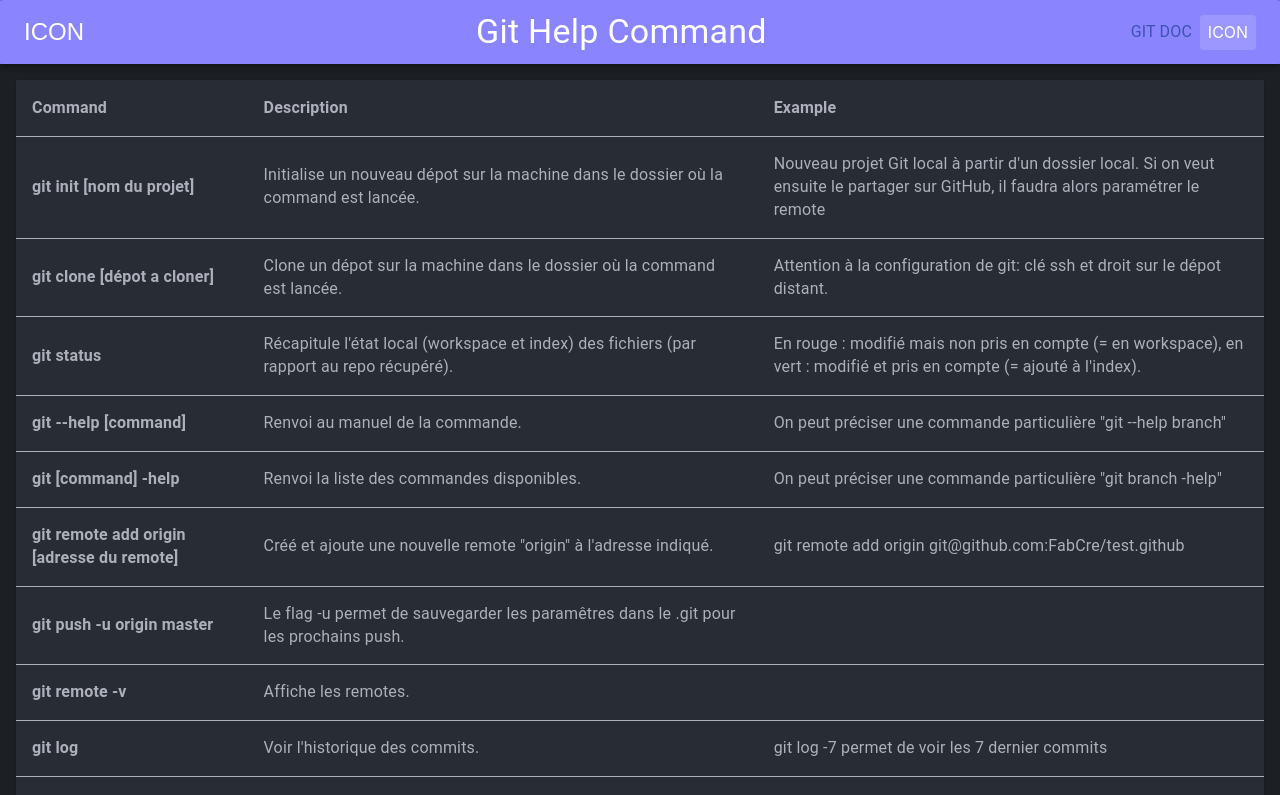
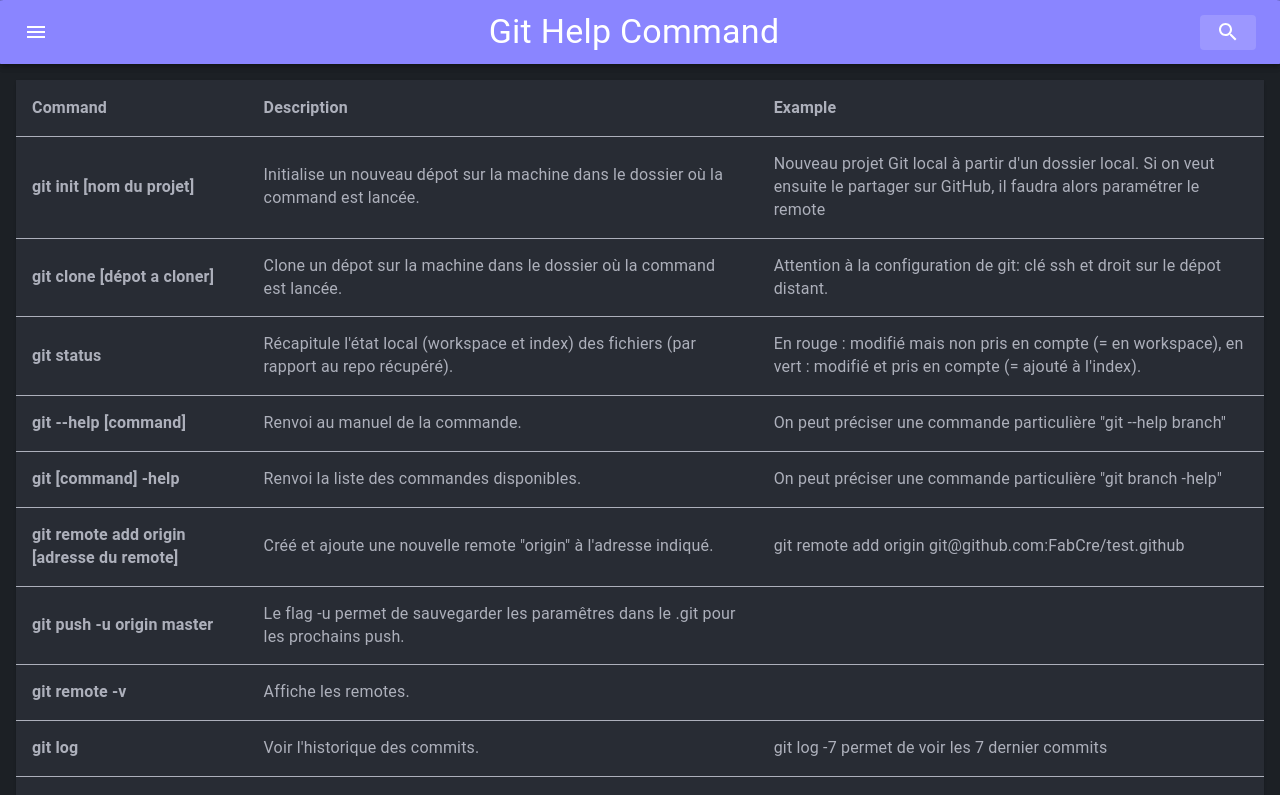
Before and after one commit to FabCre/React-Git-Help, a React (Vite) app: page / in a window 1280 px wide. Shown: the top 795 px of the page. Built offline with nearby package versions, Linux system fonts and the light colour scheme.

Commit message:
fix: vite config for icon from material ui

```diff
--- a/src/Components/App.tsx
+++ b/src/Components/App.tsx
@@ -1,5 +1,5 @@
 import React from 'react';
-import { createMuiTheme, MuiThemeProvider } from '@material-ui/core';
+import { createTheme, MuiThemeProvider } from '@material-ui/core';
 
 import SearchAppBar from './SearchAppBar';
 import GitConfig from './GitConfig';
@@ -10,7 +10,7 @@ import RebaseVerticalLinearStepper from './Process/RebaseVerticalLinearStepper';
 
 import './App.scss';
 
-const theme = createMuiTheme({
+const theme = createTheme({
   overrides: {
     MuiAppBar: {
       root: {
@@ -38,7 +38,7 @@ const theme = createMuiTheme({
   },
 });
 
-export type MenuCategory = 'Merge Process' | 'Rebase Process' | 'HotFix Process' | 'GitConfig' | 'Command';
+export type MenuCategory = 'Merge Process' | 'Rebase Process' | 'HotFix Process' | 'Git config' | 'Command';
 
 const App: React.FC = () => {
   const [category, setCategory] = React.useState<MenuCategory>('Command');
@@ -57,7 +57,7 @@ const App: React.FC = () => {
     <div className="root">
       <MuiThemeProvider theme={theme}>
         <SearchAppBar chooseCategory={onCategoryChoose} searchChange={onSearchChange} category={category} />
-        {category === 'GitConfig' && <GitConfig />}
+        {category === 'Git config' && <GitConfig />}
         {category === 'Command' && <CommandTable searchValue={searchValue} />}
         {category === 'Rebase Process' && <RebaseVerticalLinearStepper />}
         {category === 'Merge Process' && <MergeVerticalLinearStepper />}
--- a/src/Components/MenuButton.tsx
+++ b/src/Components/MenuButton.tsx
@@ -1,5 +1,6 @@
 import React from 'react';
-import { createStyles, makeStyles, Theme, Menu, MenuItem, IconButton } from '@material-ui/core';
+import { createStyles, makeStyles, Theme, Menu, MenuItem, IconButton, Link } from '@material-ui/core';
+import MenuIcon from '@material-ui/icons/Menu';
 
 const useStyles = makeStyles((theme: Theme) =>
   createStyles({
@@ -29,15 +30,8 @@ const MenuButton: React.FC<MenuButtonProps> = ({ chooseCategory }) => {
 
   return (
     <div>
-      <IconButton
-        edge="start"
-        className={classes.menuButton}
-        color="inherit"
-        onClick={handleClick}
-        aria-controls="simple-menu"
-        aria-haspopup="true"
-      >
-        ICON
+      <IconButton edge="start" className={classes.menuButton} color="inherit" onClick={handleClick} aria-controls="simple-menu" aria-haspopup="true">
+        <MenuIcon />
       </IconButton>
       <Menu id="simple-menu" anchorEl={anchorEl} keepMounted open={Boolean(anchorEl)} onClose={handleClose}>
         <MenuItem
@@ -78,7 +72,12 @@ const MenuButton: React.FC<MenuButtonProps> = ({ chooseCategory }) => {
             handleClose();
           }}
         >
-          GitConfig
+          Git config
+        </MenuItem>
+        <MenuItem>
+          <Link href="https://git-scm.com/docs" target="_blank" color="inherit">
+            Git official doc
+          </Link>
         </MenuItem>
       </Menu>
     </div>
--- a/src/Components/SearchAppBar.tsx
+++ b/src/Components/SearchAppBar.tsx
@@ -1,5 +1,6 @@
 import React from 'react';
-import { AppBar, Toolbar, Typography, InputBase, createStyles, fade, Theme, makeStyles, Link } from '@material-ui/core';
+import { alpha, AppBar, createStyles, InputBase, makeStyles, Theme, Toolbar, Typography } from '@material-ui/core';
+import SearchIcon from '@material-ui/icons/Search';
 
 import MenuButton from './MenuButton';
 import { MenuCategory } from './App';
@@ -23,9 +24,9 @@ const useStyles = makeStyles((theme: Theme) =>
     search: {
       position: 'relative',
       borderRadius: theme.shape.borderRadius,
-      backgroundColor: fade(theme.palette.common.white, 0.15),
+      backgroundColor: alpha(theme.palette.common.white, 0.15),
       '&:hover': {
-        backgroundColor: fade(theme.palette.common.white, 0.25),
+        backgroundColor: alpha(theme.palette.common.white, 0.25),
       },
       marginLeft: 0,
       width: '100%',
@@ -79,12 +80,11 @@ const SearchAppBar: React.FC<SearchAppBarType> = ({ chooseCategory, searchChange
           <Typography className={classes.title} variant="h4" noWrap>
             Git Help {category ? category : null}
           </Typography>
-          <Typography>
-            <Link href="https://git-scm.com/docs" target="_blank">GIT DOC</Link>
-          </Typography>
           {category === 'Command' && (
             <div className={classes.search}>
-              <div className={classes.searchIcon}>ICON</div>
+              <div className={classes.searchIcon}>
+                <SearchIcon />
+              </div>
               <InputBase
                 placeholder="Search Command"
                 classes={{
--- a/vite.config.ts
+++ b/vite.config.ts
@@ -4,4 +4,20 @@ import reactRefresh from '@vitejs/plugin-react-refresh';
 // https://vitejs.dev/config/
 export default defineConfig({
   plugins: [reactRefresh()],
+  resolve: {
+    alias: [
+      {
+        find: /^@material-ui\/icons\/(.*)/,
+        replacement: '@material-ui/icons/esm/$1',
+      },
+      {
+        find: /^@material-ui\/core\/(.+)/,
+        replacement: '@material-ui/core/es/$1',
+      },
+      {
+        find: /^@material-ui\/core$/,
+        replacement: '@material-ui/core/es',
+      },
+    ],
+  },
 });
```
